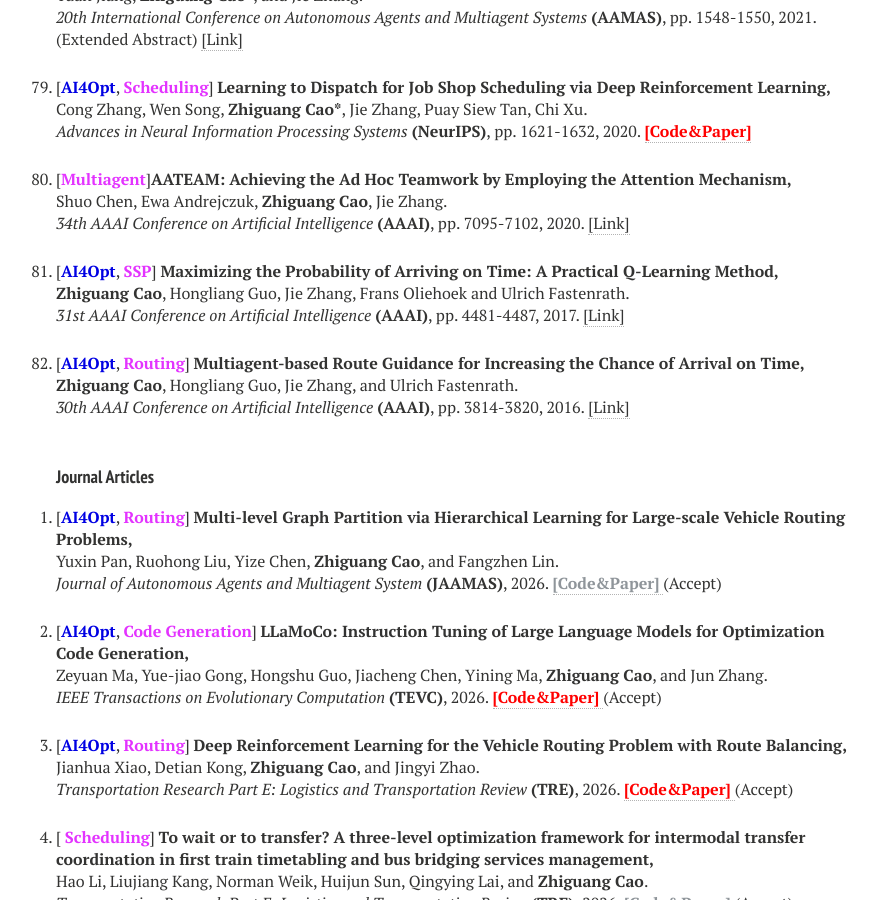
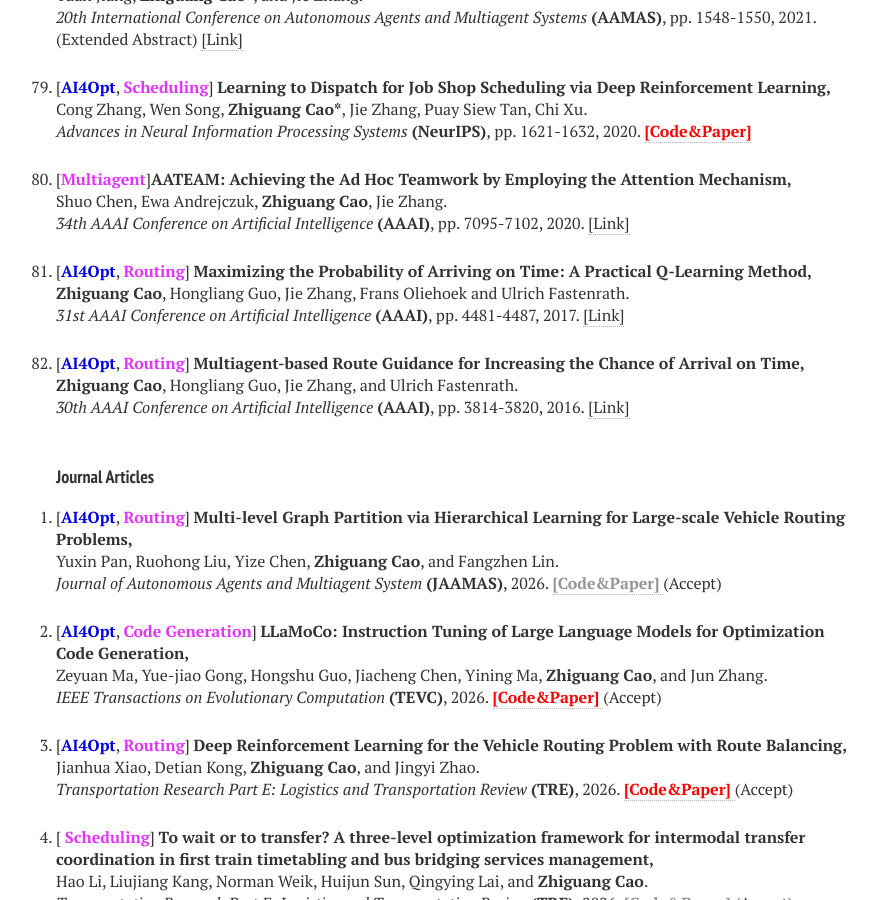
Before and after one commit to zhiguangcaosg/zhiguangcaosg.github.io, a Jekyll site: the page built from publications.md, in a window 1280 px wide and 900 px high, scrolled down 8265 px. Shown: the whole window, without its empty margins (264-1141 px from the left). Built offline with Jekyll 4.4.1, drawn with Linux system fonts in a browser that asks for light colours; nearby versions of some CDN libraries.

Commit message:
Update publications.html

```diff
--- a/_layouts/publications.html
+++ b/_layouts/publications.html
@@ -766,7 +766,7 @@ div.bibtex pre { font-size: 75%; overflow: auto;  width: 100%; padding: 0em 0em;
 
 <li>
 <p>
-[<font color="#0000E3"><b>AI4Opt</b></font>, <font color="#E333FF"><b>SSP</b></font>] <b>Maximizing the Probability of Arriving on Time: A Practical Q-Learning Method,</b>
+[<font color="#0000E3"><b>AI4Opt</b></font>, <font color="#E333FF"><b>Routing</b></font>] <b>Maximizing the Probability of Arriving on Time: A Practical Q-Learning Method,</b>
 <br><b>Zhiguang Cao</b>, Hongliang Guo, Jie Zhang, Frans Oliehoek and Ulrich Fastenrath.<br>
 <i>31st AAAI Conference on Artificial Intelligence</i> <b>(AAAI)</b>, pp. 4481-4487, 2017. <a href="https://dl.acm.org/doi/10.5555/3298023.3298218"  target="_blank">[Link]</a>
 </p>
```
